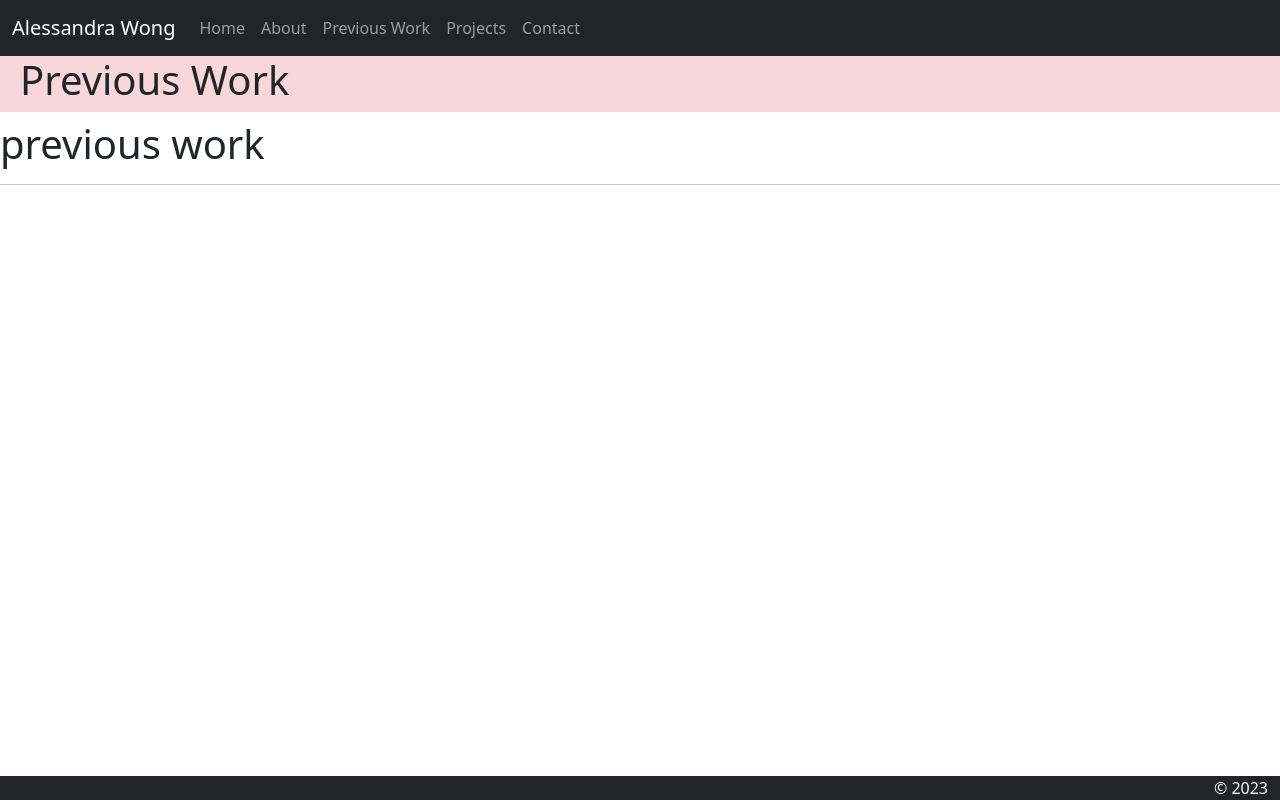
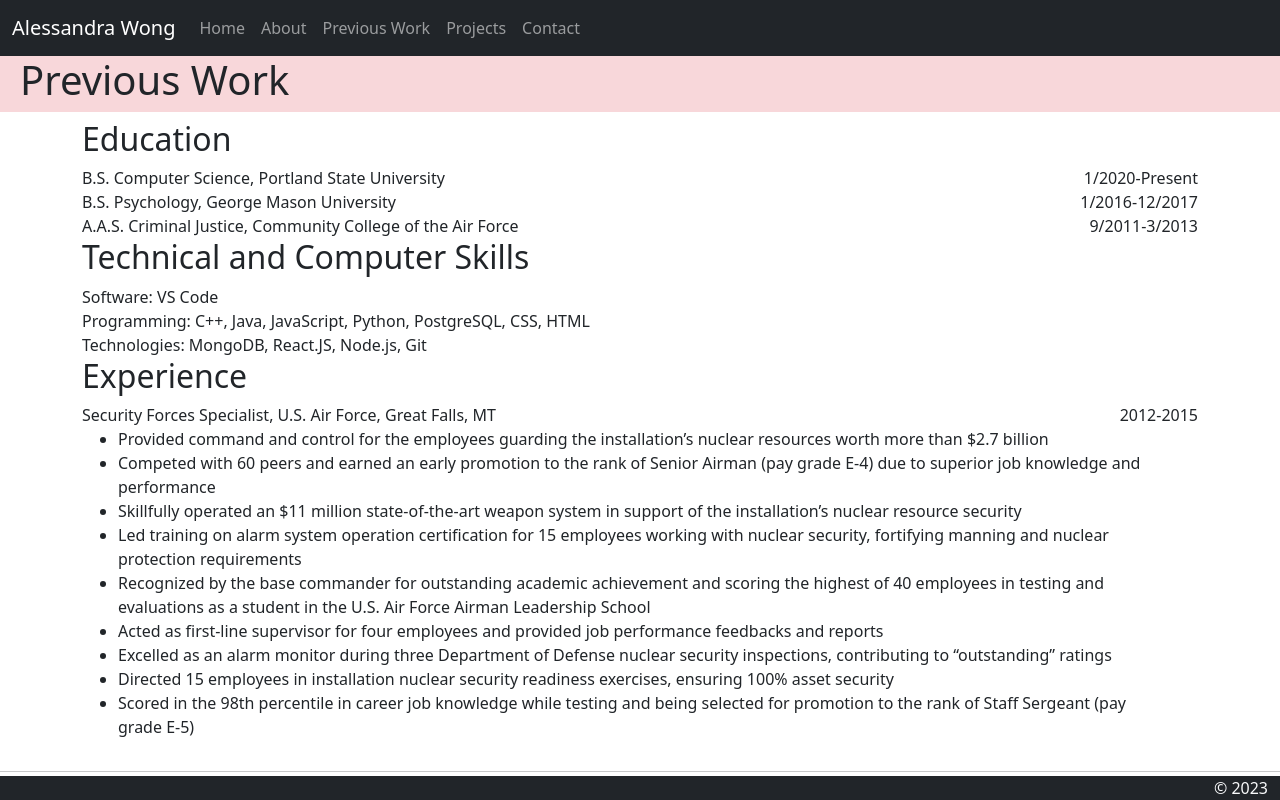
Before and after one commit to awong-pdx/personal-website, a Django app: page /previous-work/ in a window 1280 px wide. Run offline with Django 4.2, Linux system fonts and the light colour scheme.

Commit message:
Added resume content to Previous Work page

```diff
--- a/website/templates/website/previous-work.html
+++ b/website/templates/website/previous-work.html
@@ -6,5 +6,91 @@ Previous Work
 <div class="container-fluid bg-danger-subtle mt-3">
     <h1 class="p-2">Previous Work</h1>
 </div>
-<h1>previous work</h1>
+<div class="container">
+    <div class="row">
+        <h2>Education</h2>
+    </div>
+    <div class="row">
+        <div class="col-8">
+            B.S. Computer Science, Portland State University
+        </div>
+        <div class="col-4 text-end">
+            1/2020-Present
+        </div>
+    </div>
+    <div class="row">
+        <div class="col-8">
+            B.S. Psychology, George Mason University
+        </div>
+        <div class="col-4 text-end">
+            1/2016-12/2017
+        </div>
+    </div>
+    <div class="row">
+        <div class="col-8">
+            A.A.S. Criminal Justice, Community College of the Air Force
+        </div>
+        <div class="col-4 text-end">
+            9/2011-3/2013
+        </div>
+    </div>
+</div>
+<div class="container">
+    <div class="row">
+        <h2>Technical and Computer Skills</h2>
+    </div>
+    <div class="row">
+        <div class="column">Software: VS Code</div>
+    </div>
+    <div class="row">
+        <div class="column">Programming: C++, Java, JavaScript, Python, PostgreSQL, CSS, HTML</div>
+    </div>
+    <div class="row">
+        <div class="column">Technologies: MongoDB, React.JS, Node.js, Git</div>
+    </div>
+</div>
+<div class="container">
+    <div class="row">
+        <h2>Experience</h2>
+    </div>
+    <div class="row">
+        <div class="col-8">
+            Security Forces Specialist, U.S. Air Force, Great Falls, MT
+        </div>
+        <div class="col-4 text-end">
+            2012-2015
+        </div>
+    </div>
+    <div class="row">
+        <ul class="column px-5">
+            <li>
+                Provided command and control for the employees guarding the installation’s nuclear resources worth more than $2.7 billion
+            </li>
+            <li>
+                Competed with 60 peers and earned an early promotion to the rank of Senior Airman (pay grade E-4) due to superior job knowledge and performance
+            </li>
+            <li>
+                Skillfully operated an $11 million state-of-the-art weapon system in support of the installation’s nuclear resource security
+            </li>
+            <li>
+                Led training on alarm system operation certification for 15 employees working with nuclear security, fortifying manning and nuclear protection requirements
+            </li>
+            <li>
+                Recognized by the base commander for outstanding academic achievement and scoring the highest of 40 employees in testing and evaluations as a student in the U.S. Air Force Airman Leadership School
+            </li>
+            <li>
+                Acted as first-line supervisor for four employees and provided job performance feedbacks and reports
+            </li>
+            <li>
+                Excelled as an alarm monitor during three Department of Defense nuclear security inspections, contributing to “outstanding” ratings
+            </li>
+            <li>
+                Directed 15 employees in installation nuclear security readiness exercises, ensuring 100% asset security
+            </li>
+            <li>
+                Scored in the 98th percentile in career job knowledge while testing and being selected for promotion to the rank of Staff Sergeant (pay grade E-5)
+            </li>
+        </ul>
+    </div>
+</div>
 {% endblock %}
```
